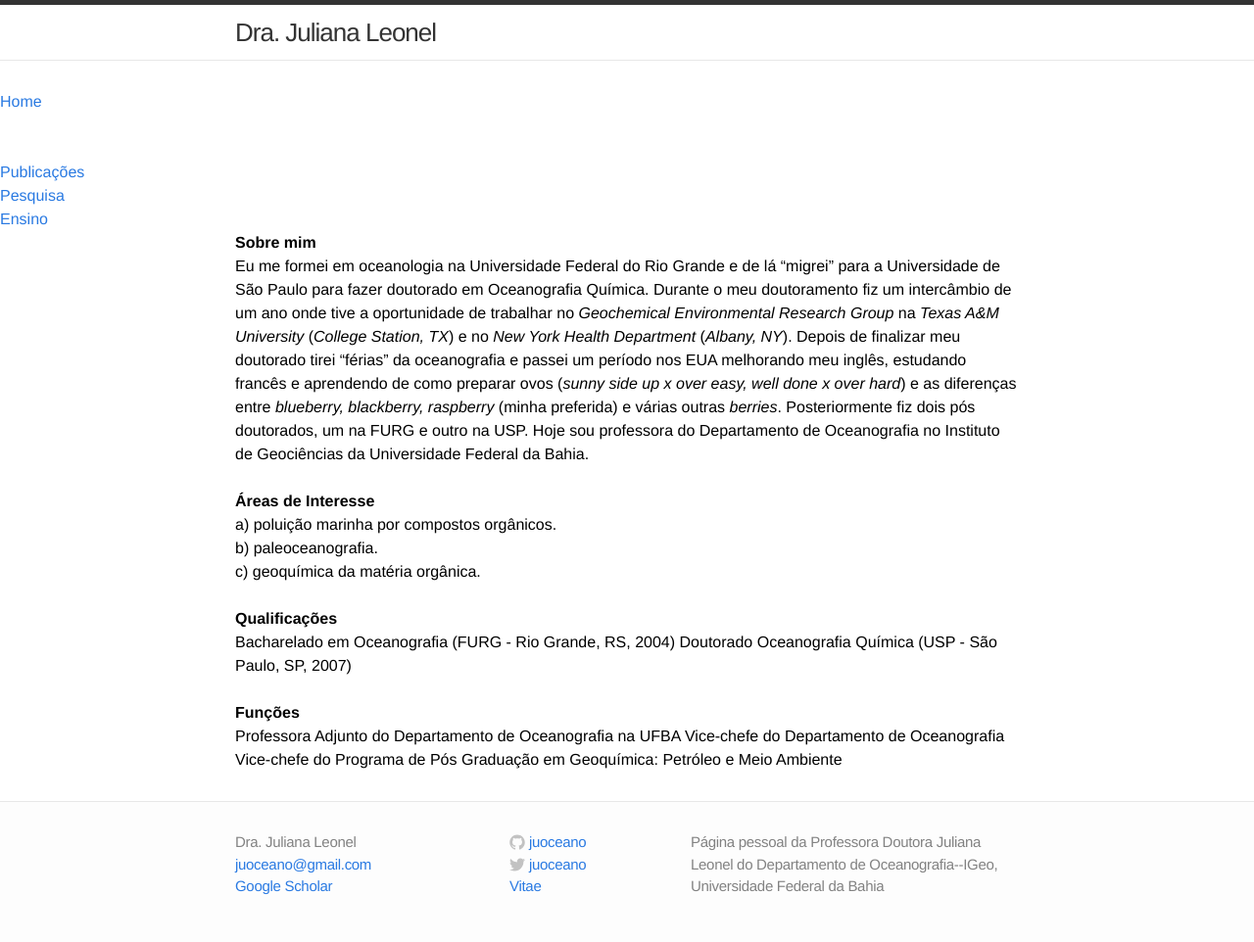
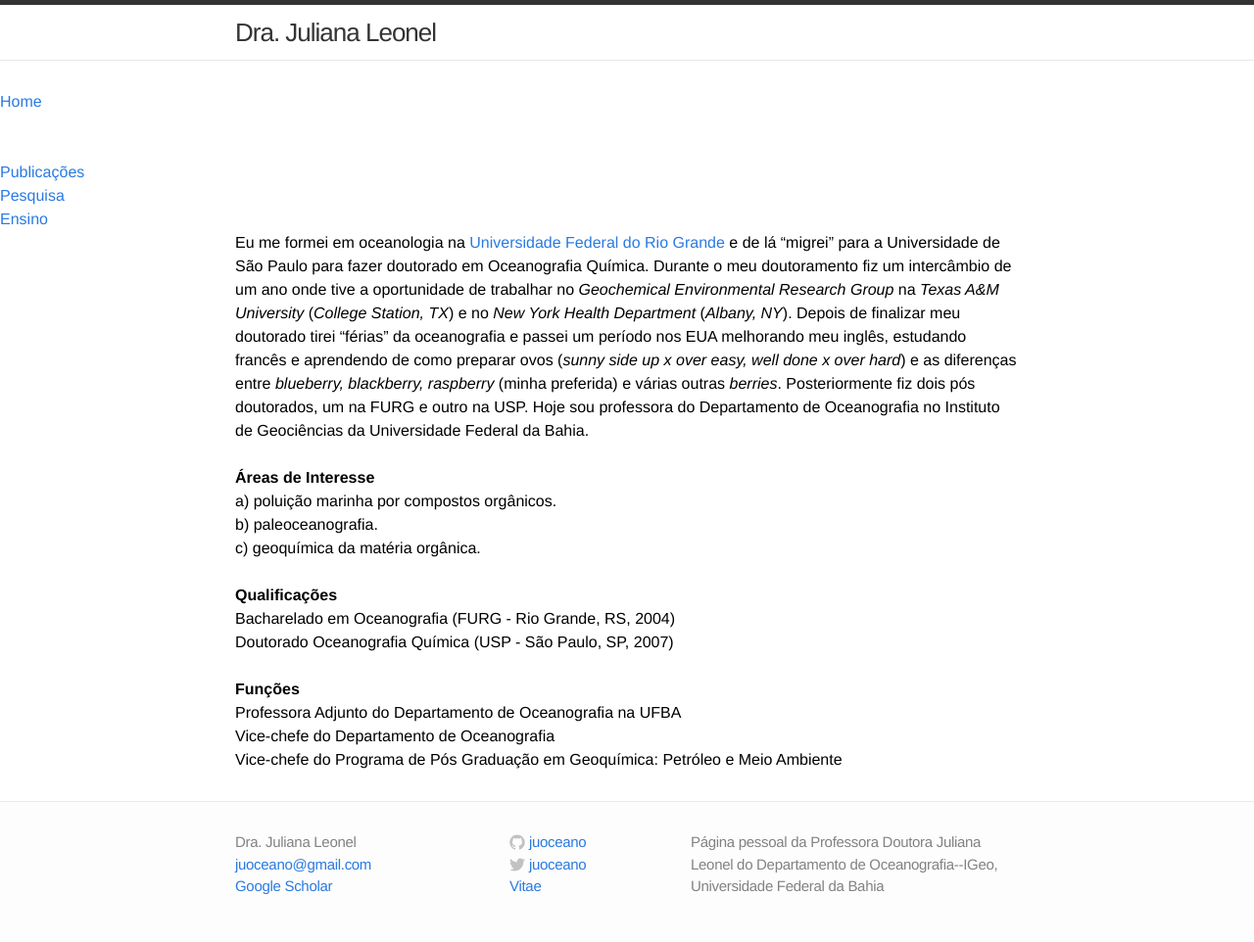
Before and after one commit to ocefpaf/personalpage, a Jekyll site: the page built from index.md, in a window 1280 px wide. Shown: the whole page at 98% size. Built offline with Jekyll 4.4.1, drawn with Linux system fonts in a browser that asks for light colours.

Commit message:
Added links

```diff
--- a/index.md
+++ b/index.md
@@ -4,9 +4,8 @@ title: Home
 home: true
 ---
 
-**Sobre mim**
 
-Eu me formei em oceanologia na Universidade Federal do Rio Grande e de lá
+Eu me formei em oceanologia na [Universidade Federal do Rio Grande](http://www.furg.br/) e de lá
 "migrei" para a Universidade de São Paulo para fazer doutorado em Oceanografia
 Química.  Durante o meu doutoramento fiz um intercâmbio de um ano onde tive a
 oportunidade de trabalhar no *Geochemical Environmental Research Group* na
@@ -35,6 +34,7 @@ c) geoquímica da matéria orgânica.
 **Qualificações**
 
 Bacharelado em Oceanografia (FURG - Rio Grande, RS, 2004)
+
 Doutorado Oceanografia Química (USP - São Paulo, SP, 2007)
 
 <br>
@@ -42,5 +42,7 @@ Doutorado Oceanografia Química (USP - São Paulo, SP, 2007)
 **Funções**
 
 Professora Adjunto do Departamento de Oceanografia na UFBA
+
 Vice-chefe do Departamento de Oceanografia
+
 Vice-chefe do Programa de Pós Graduação em Geoquímica: Petróleo e Meio Ambiente
```
